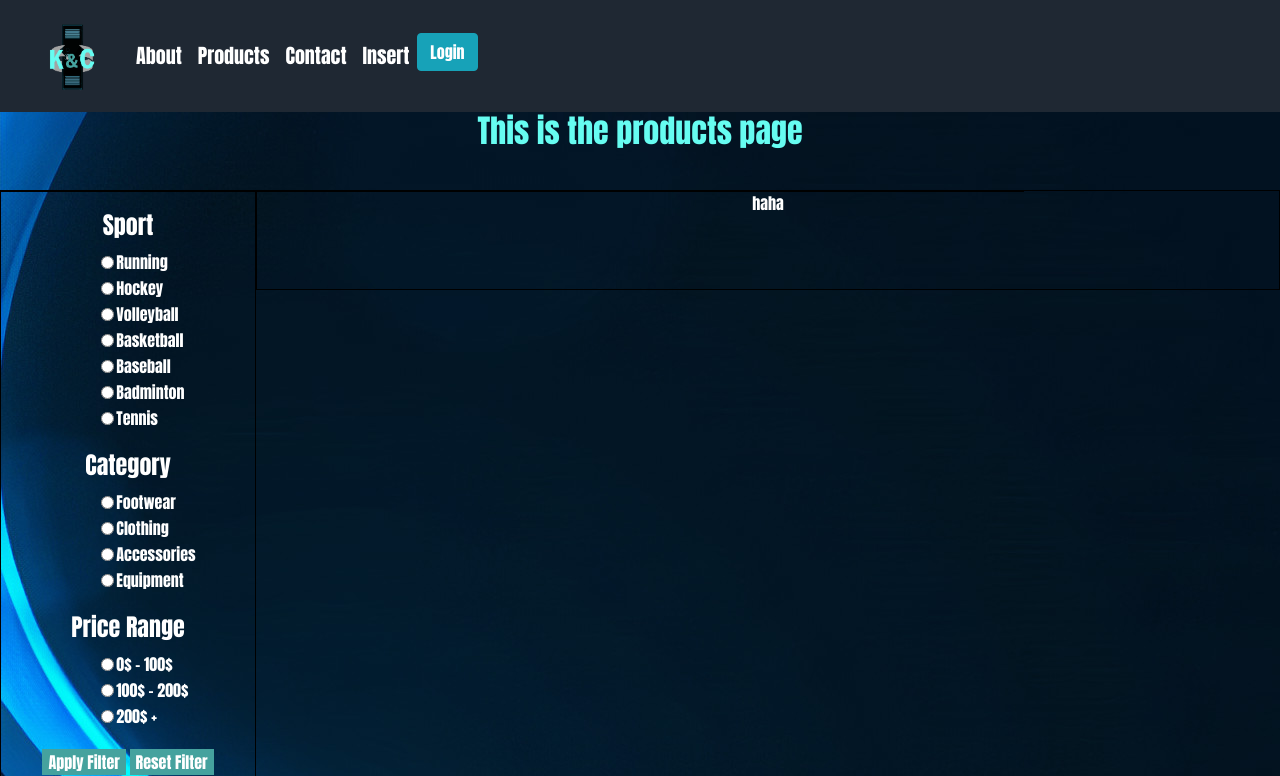
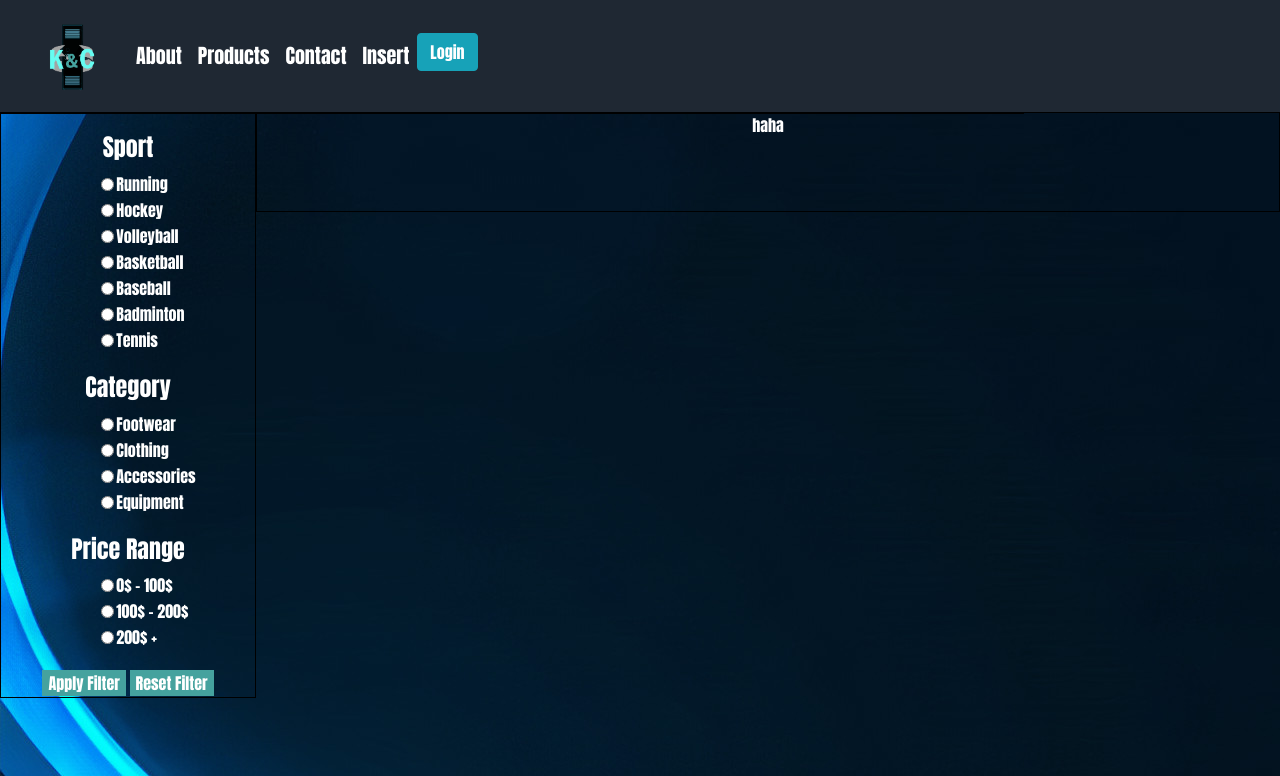
Before and after one commit to Tu-LucD/K-CLocker, a PHP site: page /index.php?page=products in a window 1280 px wide. Shown: the top 776 px of the page. Run offline with PHP 8.4, Linux system fonts and the light colour scheme; some libraries are stand-ins or nearby versions.

Commit message:
Added more products and made progress in product

```diff
--- a/products.php
+++ b/products.php
@@ -1,4 +1,3 @@
-<h2>This is the products page</h2>
 <div id="filterDiv">
     <form action="" method="post">
         <table>
```
